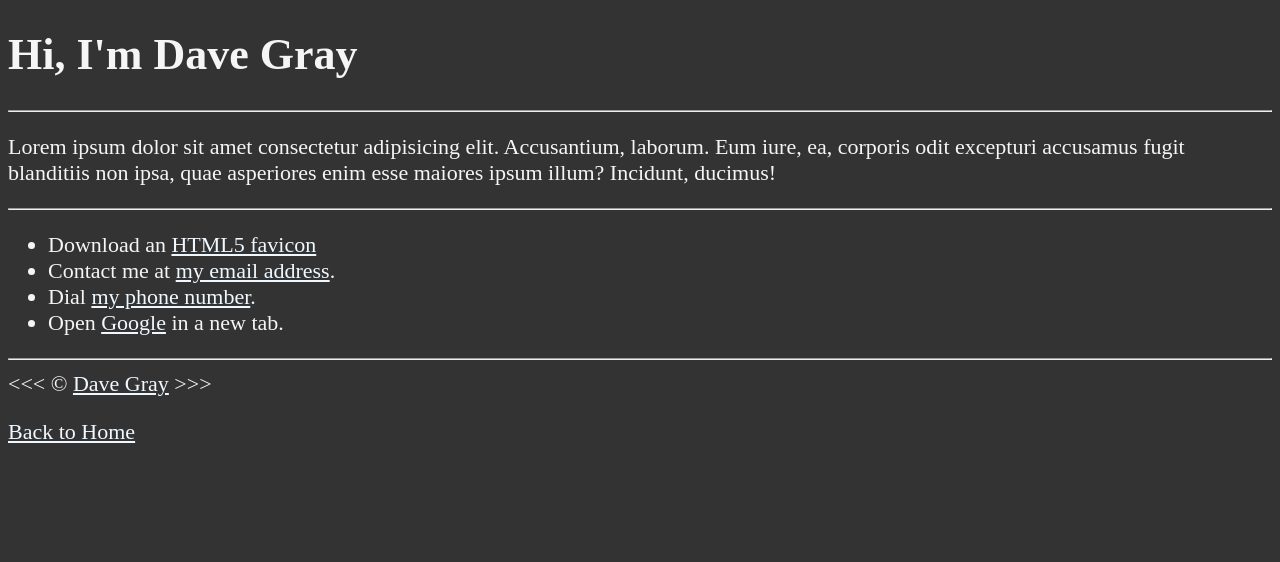
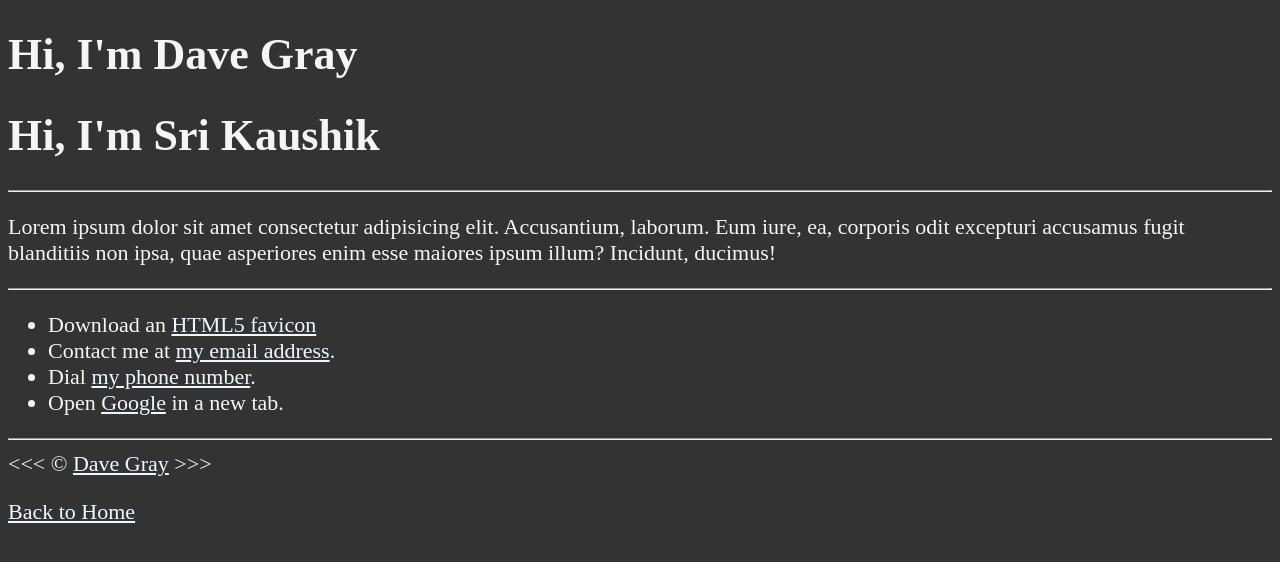
Before and after one commit to srikaushik15/git-sri-playground, a plain HTML site: page about.html in a window 1280 px wide. Drawn offline with Linux system fonts and the light colour scheme.

Commit message:
added extra lines of code

```diff
--- a/about.html
+++ b/about.html
@@ -12,6 +12,7 @@
 
 <body>
     <h1>Hi, I'm Dave Gray</h1>
+    <h1>Hi, I'm Sri Kaushik</h1>
 
     <hr>
 
```
Also changed, not shown: index.html (+1 -2 lines).
